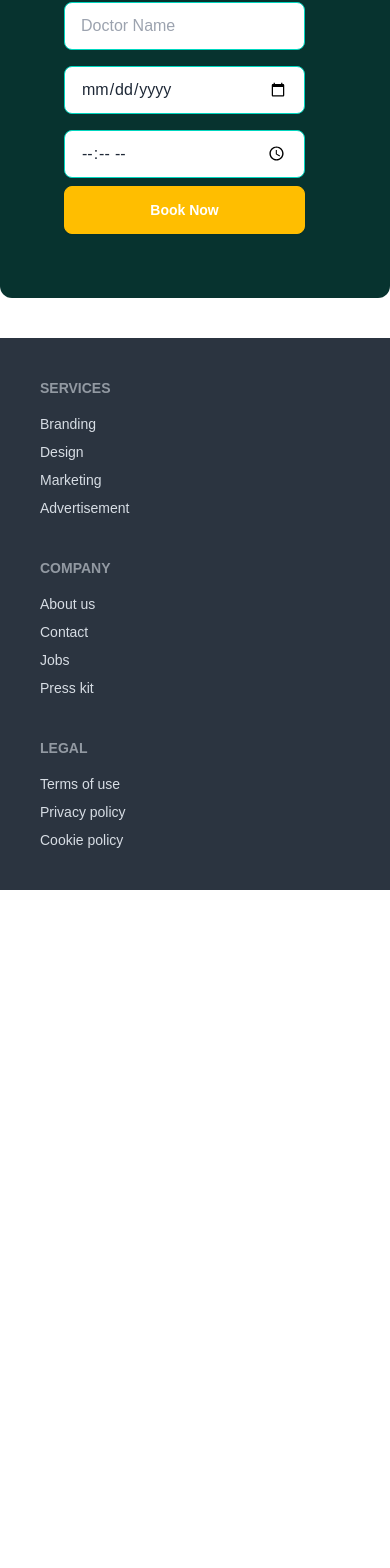
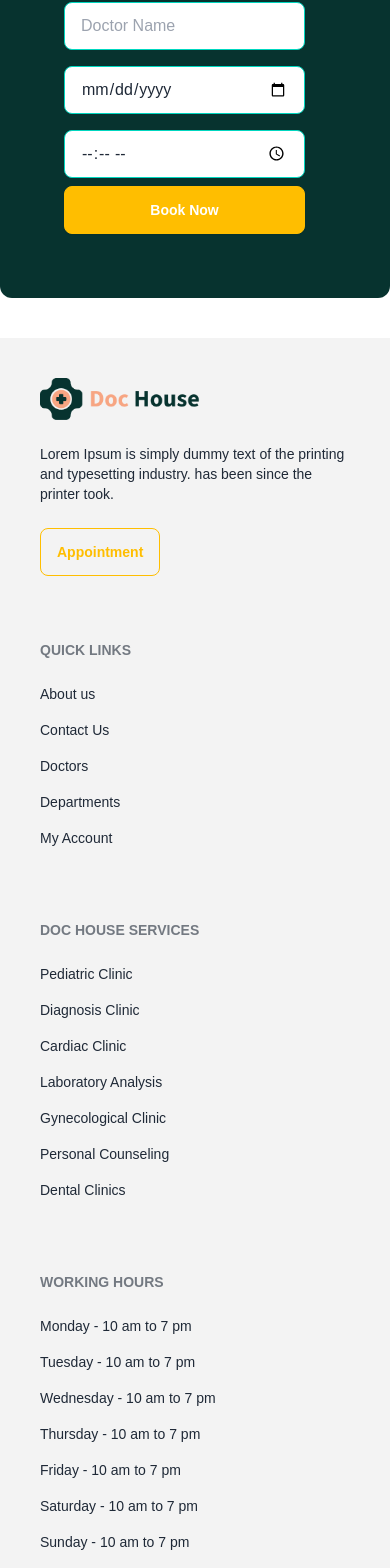
Before and after one commit to mdsabbirkhan1371/doctor-house-client-site, a React (Vite) app: page / in a window 390 px wide. Shown: the part 7529-9097 px from the top of the page. Before the commit the page ends 8419 px from the top, so only its background shows below. Built offline with nearby package versions, Linux system fonts and the light colour scheme.

Commit message:
footer responsive and logo and context edit

```diff
--- a/src/Share/Footer/Footer.jsx
+++ b/src/Share/Footer/Footer.jsx
@@ -1,27 +1,44 @@
 import React from 'react';
+import logo from '../../../src/assets/Required/footerLogo.png';
 
 const Footer = () => {
   return (
-    <footer className="footer bg-neutral text-neutral-content p-10">
-      <nav>
-        <h6 className="footer-title">Services</h6>
-        <a className="link link-hover">Branding</a>
-        <a className="link link-hover">Design</a>
-        <a className="link link-hover">Marketing</a>
-        <a className="link link-hover">Advertisement</a>
+    <footer className="footer flex flex-col lg:flex-row gap-10 bg-[#F3F3F3]  p-10 ">
+      <nav className="flex-1 mb-6 lg:mb-0">
+        <img src={logo} alt="Logo" className="w-40 mb-4 text-black" />
+        <p className="mb-4">
+          Lorem Ipsum is simply dummy text of the printing and typesetting
+          industry. has been since the printer took.
+        </p>
+        <button className="btn btn-outline btn-warning">Appointment</button>
       </nav>
-      <nav>
-        <h6 className="footer-title">Company</h6>
-        <a className="link link-hover">About us</a>
-        <a className="link link-hover">Contact</a>
-        <a className="link link-hover">Jobs</a>
-        <a className="link link-hover">Press kit</a>
+      <nav className="flex-1 mb-6 lg:mb-0">
+        <h6 className="footer-title mb-4">Quick Links</h6>
+        <a className="link link-hover block mb-2">About us</a>
+        <a className="link link-hover block mb-2">Contact Us</a>
+        <a className="link link-hover block mb-2">Doctors</a>
+        <a className="link link-hover block mb-2">Departments</a>
+        <a className="link link-hover block mb-2">My Account</a>
       </nav>
-      <nav>
-        <h6 className="footer-title">Legal</h6>
-        <a className="link link-hover">Terms of use</a>
-        <a className="link link-hover">Privacy policy</a>
-        <a className="link link-hover">Cookie policy</a>
+      <nav className="flex-1 mb-6 lg:mb-0">
+        <h6 className="footer-title mb-4">Doc House Services</h6>
+        <a className="link link-hover block mb-2">Pediatric Clinic</a>
+        <a className="link link-hover block mb-2">Diagnosis Clinic</a>
+        <a className="link link-hover block mb-2">Cardiac Clinic</a>
+        <a className="link link-hover block mb-2">Laboratory Analysis</a>
+        <a className="link link-hover block mb-2">Gynecological Clinic</a>
+        <a className="link link-hover block mb-2">Personal Counseling</a>
+        <a className="link link-hover block mb-2">Dental Clinics</a>
+      </nav>
+      <nav className="flex-1">
+        <h6 className="footer-title mb-4">Working Hours</h6>
+        <a className="link link-hover block mb-2">Monday - 10 am to 7 pm</a>
+        <a className="link link-hover block mb-2">Tuesday - 10 am to 7 pm</a>
+        <a className="link link-hover block mb-2">Wednesday - 10 am to 7 pm</a>
+        <a className="link link-hover block mb-2">Thursday - 10 am to 7 pm</a>
+        <a className="link link-hover block mb-2">Friday - 10 am to 7 pm</a>
+        <a className="link link-hover block mb-2">Saturday - 10 am to 7 pm</a>
+        <a className="link link-hover block mb-2">Sunday - 10 am to 7 pm</a>
       </nav>
     </footer>
   );
```
Also changed, not shown: src/assets/Required/footerLogo.png (added).
